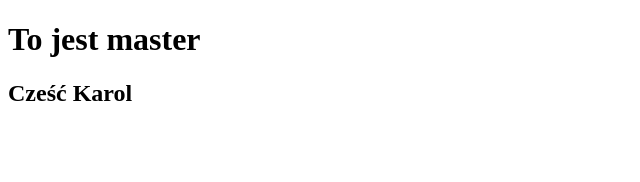
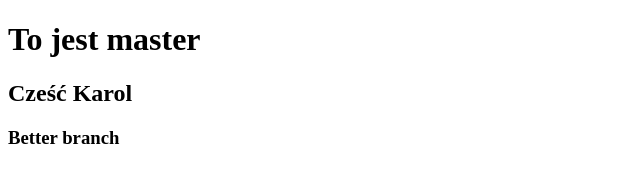
Before and after one commit to CruderCypress98/mkm, a plain HTML site: page master.html in a window 1280 px wide. Shown: the whole page, without its empty margins (0-640 px from the left). Drawn offline with Linux system fonts and the light colour scheme.

Commit message:
Better branch

```diff
--- a/master.html
+++ b/master.html
@@ -9,5 +9,6 @@
 <body>
     <h1>To jest master</h1>
     <h2>Cześć Karol</h2>
+    <h3>Better branch</h3>
 </body>
 </html>
```
